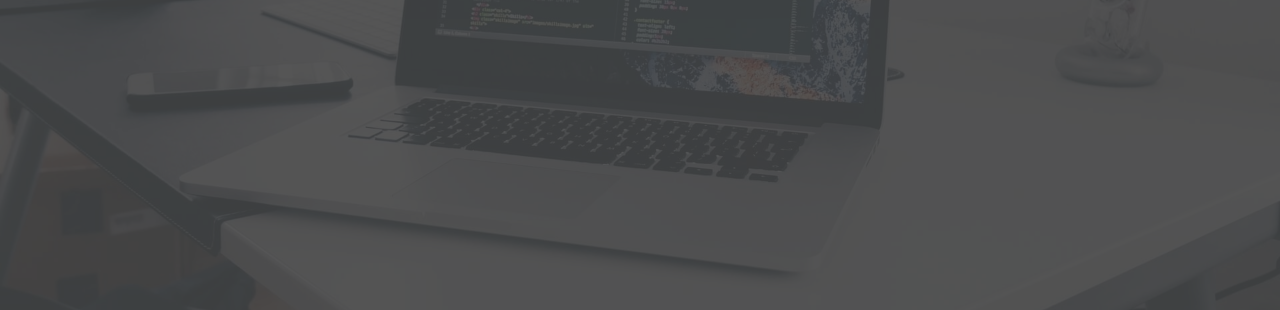
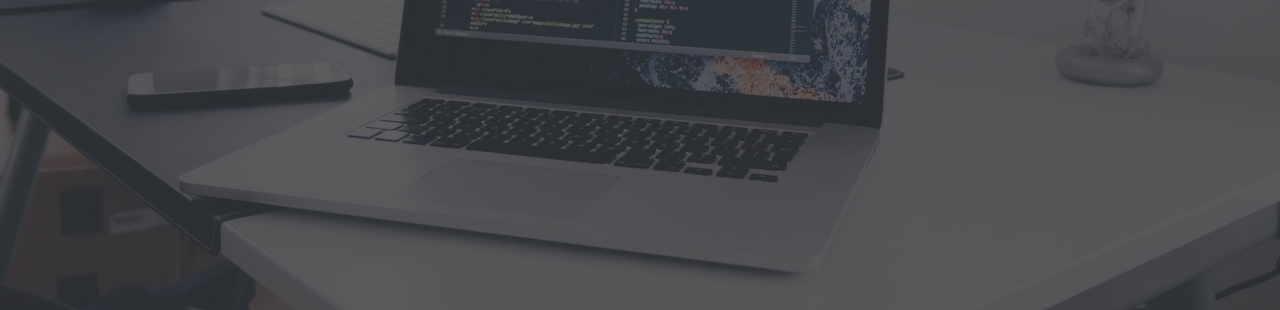
Before and after one commit to FianuD/Portfolio-Modern, a website: page dist/index.html in a window 1280 px wide. Shown: the part 490-800 px from the top of the page. Drawn offline with Linux system fonts and the light colour scheme.

Commit message:
Tinkering with theme colors

```diff
--- a/scss/_config.scss
+++ b/scss/_config.scss
@@ -1,8 +1,8 @@
-$primary-color: #444;
-$secondary-color: #EECE1A;
+$primary-color: #363537;
+$secondary-color: #F9C80E;
 $show-home-image: true;
 $home-image: url(../img/background.jpg);
-$background-opacity: 0.9;
+$background-opacity: 0.8;
 
 @mixin easeOut {
     transition: all 0.5s ease-out;
```
Also changed, not shown: dist/css/main.css, dist/img/background.png.
